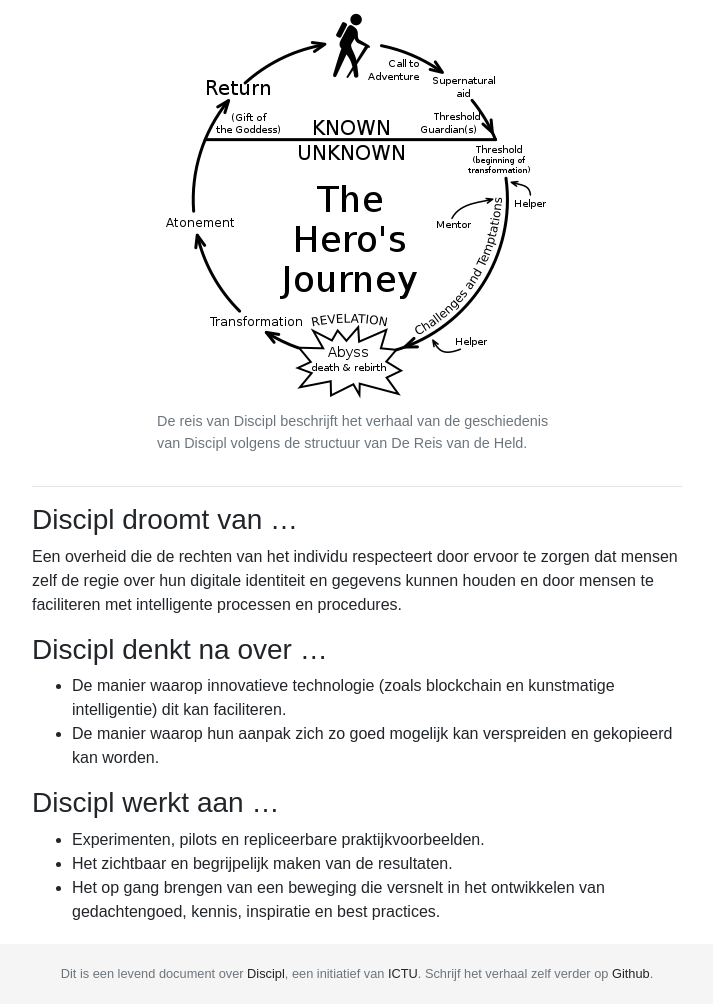
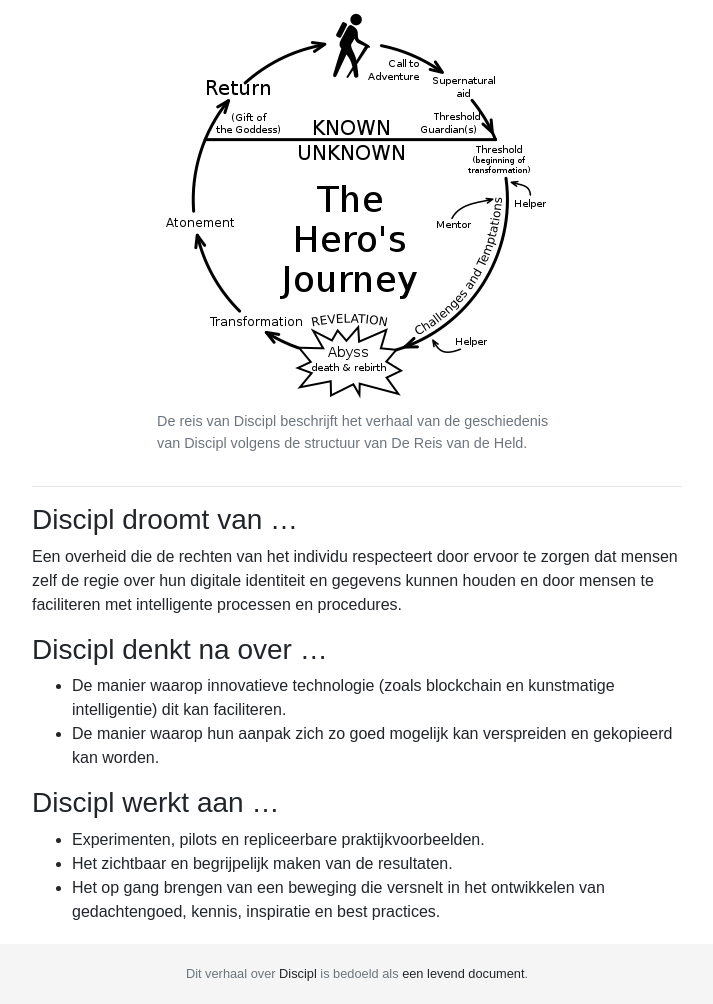
Before and after one commit to erwinelling/Discipl, a plain HTML site: page index.html in a window 1280 px wide. Shown: the part 1478-2482 px from the top of the page, without its empty margins (283-996 px from the left). Drawn offline with nearby package versions, Linux system fonts and the light colour scheme; a web font is replaced by a local one.

Commit message:
Update index.html

```diff
--- a/index.html
+++ b/index.html
@@ -190,7 +190,7 @@
 
     <footer class="footer">
       <div class="container">
-        <span class="text-muted">Dit is een levend document over <a href="https://discipl.org/">Discipl</a>, een initiatief van <a href="https://www.ictu.nl/nieuws/discipl-technologie-voor-een-samenleving-van-de-toekomst">ICTU</a>. Schrijf het verhaal zelf verder op <a href="https://github.com/erwinelling/Discipl/">Github</a>.</span>
+        <span class="text-muted">Dit verhaal over <a href="https://discipl.org/">Discipl</a> is bedoeld als <a href="https://github.com/erwinelling/Discipl/">een levend document</a>.</span>
       </div>
     </footer>
     <!-- Optional JavaScript -->
```
